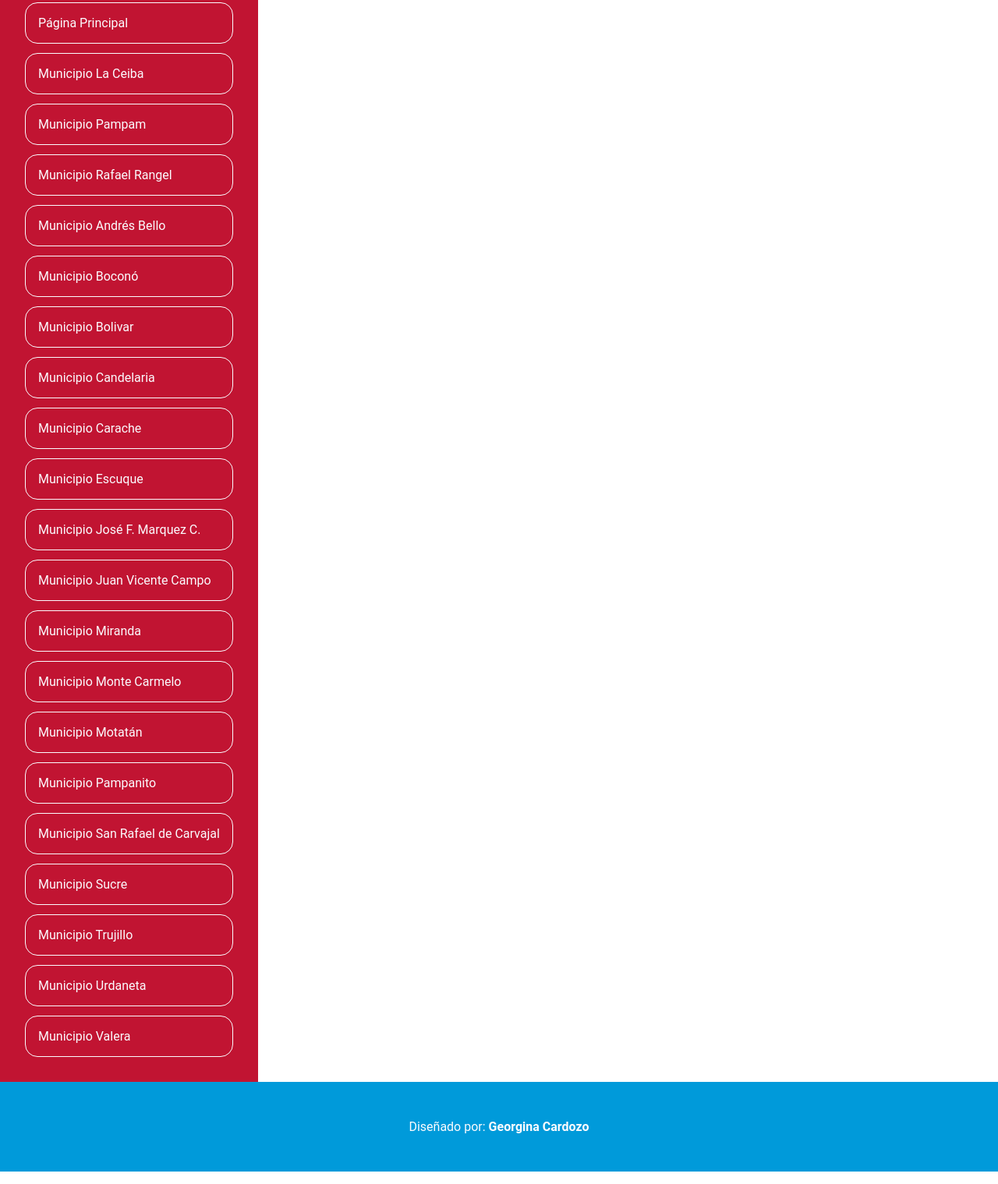
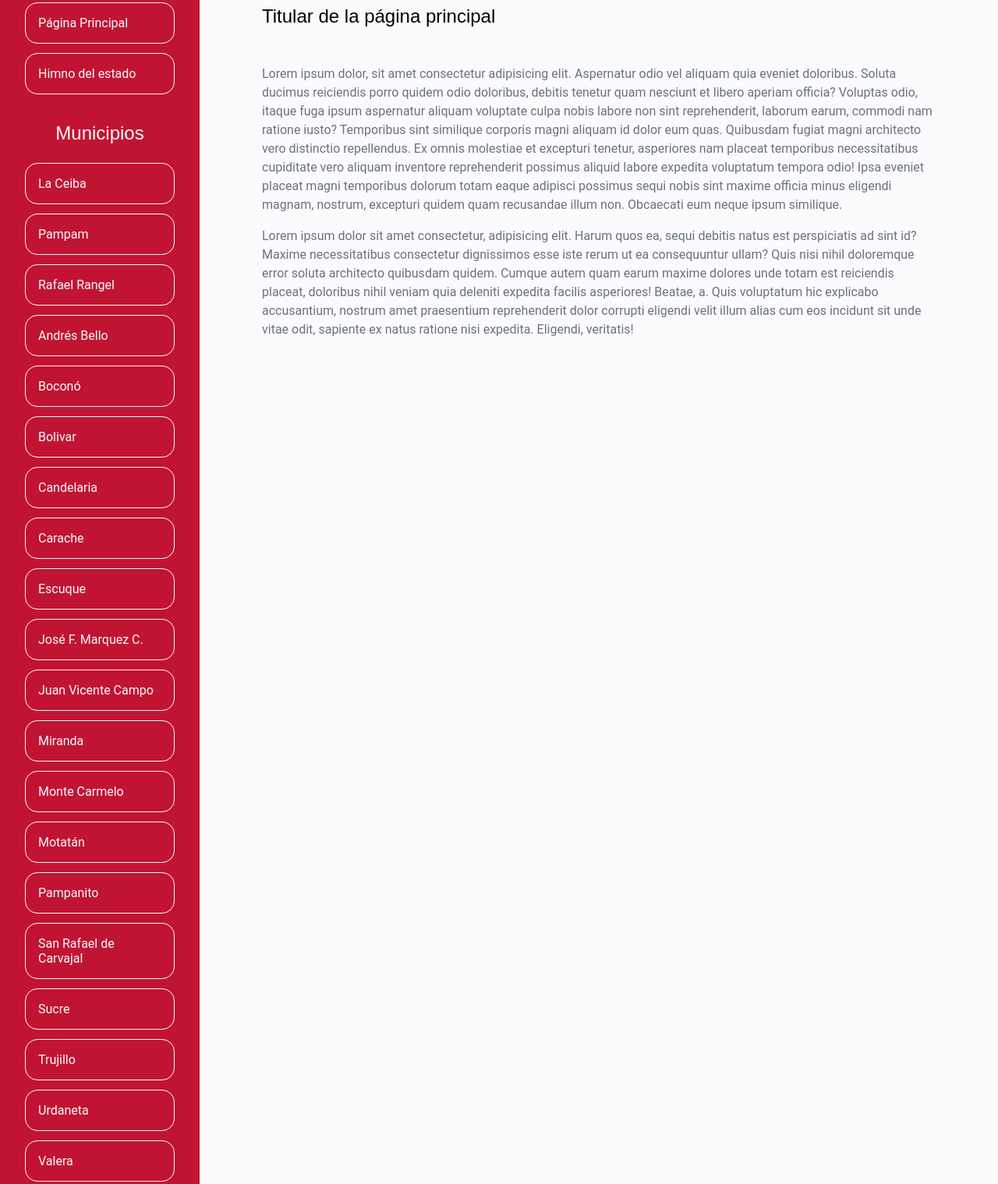
Before and after one commit to barbozadiego/cultura-y-tradiciones-edo-trujillo, a website: page index.html in a window 1280 px wide. Shown: the part 270-1789 px from the top of the page at 78% size. Drawn offline with Linux system fonts and the light colour scheme.

Commit message:
Se agrega contenido falso a la pág principal y una imagen al header

```diff
--- a/index.html
+++ b/index.html
@@ -29,31 +29,46 @@
             <h2>Ménu</h2>
             <ul class="main-menu">
                 <li><a href="">Página Principal</a></li>
-                <li><a href="">Municipio La Ceiba</a></li>
-                <li><a href="">Municipio Pampam</a></li>
-                <li><a href="">Municipio Rafael Rangel</a></li>
-                <li><a href="">Municipio Andrés Bello</a></li>
-                <li><a href="">Municipio Boconó</a></li>
-                <li><a href="">Municipio Bolivar</a></li>
-                <li><a href="">Municipio Candelaria</a></li>
-                <li><a href="">Municipio Carache</a></li>
-                <li><a href="">Municipio Escuque</a></li>
-                <li><a href="">Municipio José F. Marquez C.</a></li>
-                <li><a href="">Municipio Juan Vicente Campo</a></li>
-                <li><a href="">Municipio Miranda</a></li>
-                <li><a href="">Municipio Monte Carmelo</a></li>
-                <li><a href="">Municipio Motatán</a></li>
-                <li><a href="">Municipio Pampanito</a></li>
-                <li><a href="">Municipio San Rafael de Carvajal</a></li>
-                <li><a href="">Municipio Sucre</a></li>
-                <li><a href="">Municipio Trujillo</a></li>
-                <li><a href="">Municipio Urdaneta</a></li>
-                <li><a href="">Municipio Valera</a></li>
+                <li><a href="">Himno del estado</a></li>
+                <h2>Municipios</h2>
+                <li><a href="">La Ceiba</a></li>
+                <li><a href="">Pampam</a></li>
+                <li><a href="">Rafael Rangel</a></li>
+                <li><a href="">Andrés Bello</a></li>
+                <li><a href="">Boconó</a></li>
+                <li><a href="">Bolivar</a></li>
+                <li><a href="">Candelaria</a></li>
+                <li><a href="">Carache</a></li>
+                <li><a href="">Escuque</a></li>
+                <li><a href="">José F. Marquez C.</a></li>
+                <li><a href="">Juan Vicente Campo</a></li>
+                <li><a href="">Miranda</a></li>
+                <li><a href="">Monte Carmelo</a></li>
+                <li><a href="">Motatán</a></li>
+                <li><a href="">Pampanito</a></li>
+                <li><a href="">San Rafael de Carvajal</a></li>
+                <li><a href="">Sucre</a></li>
+                <li><a href="">Trujillo</a></li>
+                <li><a href="">Urdaneta</a></li>
+                <li><a href="">Valera</a></li>
             </ul>
         </nav>
 
         <div class="container-info">
+            <h2>Titular de la página principal</h2>
 
+            <p>
+                Lorem ipsum dolor, sit amet consectetur adipisicing elit. Aspernatur odio vel aliquam quia eveniet doloribus. Soluta ducimus reiciendis porro quidem odio doloribus, debitis tenetur quam nesciunt et libero aperiam officia?
+                Voluptas odio, itaque fuga ipsum aspernatur aliquam voluptate culpa nobis labore non sint reprehenderit, laborum earum, commodi nam ratione iusto? Temporibus sint similique corporis magni aliquam id dolor eum quas.
+                Quibusdam fugiat magni architecto vero distinctio repellendus. Ex omnis molestiae et excepturi tenetur, asperiores nam placeat temporibus necessitatibus cupiditate vero aliquam inventore reprehenderit possimus aliquid labore expedita voluptatum tempora odio!
+                Ipsa eveniet placeat magni temporibus dolorum totam eaque adipisci possimus sequi nobis sint maxime officia minus eligendi magnam, nostrum, excepturi quidem quam recusandae illum non. Obcaecati eum neque ipsum similique.
+            </p>
+
+            <p>
+                Lorem ipsum dolor sit amet consectetur, adipisicing elit. Harum quos ea, sequi debitis natus est perspiciatis ad sint id? Maxime necessitatibus consectetur dignissimos esse iste rerum ut ea consequuntur ullam?
+                Quis nisi nihil doloremque error soluta architecto quibusdam quidem. Cumque autem quam earum maxime dolores unde totam est reiciendis placeat, doloribus nihil veniam quia deleniti expedita facilis asperiores! Beatae, a.
+                Quis voluptatum hic explicabo accusantium, nostrum amet praesentium reprehenderit dolor corrupti eligendi velit illum alias cum eos incidunt sit unde vitae odit, sapiente ex natus ratione nisi expedita. Eligendi, veritatis!
+            </p>
         </div>
     </div>
 
--- a/sass/layout/_header.scss
+++ b/sass/layout/_header.scss
@@ -1,6 +1,12 @@
 header {
     background-color: $blue-color;
     padding: 5em;
+    // height: 15em;
+
+    background-image: url(/images/bg.webp);
+    // background-repeat: no-repeat;
+    // background-size: 100%;
+    // background-position: 50% 50%;
 
     h1 {
         color: $white-color;
@@ -11,12 +17,26 @@ header {
 
 
 .main-container {
-    display: flex;
+    display: grid;
+    grid-template-columns: 2fr 8fr;
 }
 
 
 
 
 .container-info {
-    background-color: powderblue;
+    background-color: $white-color;
+    padding: 5em;
+
+    h2 {
+        margin-bottom: 2em;
+    }
+
+    p {
+        line-height: 1.5em;
+    }
+
+    p:not(:last-child) {
+        margin-bottom: 1em;
+    }
 }
```
Also changed, not shown: css/styles.css, images/bg.webp (added), 1 other file.
